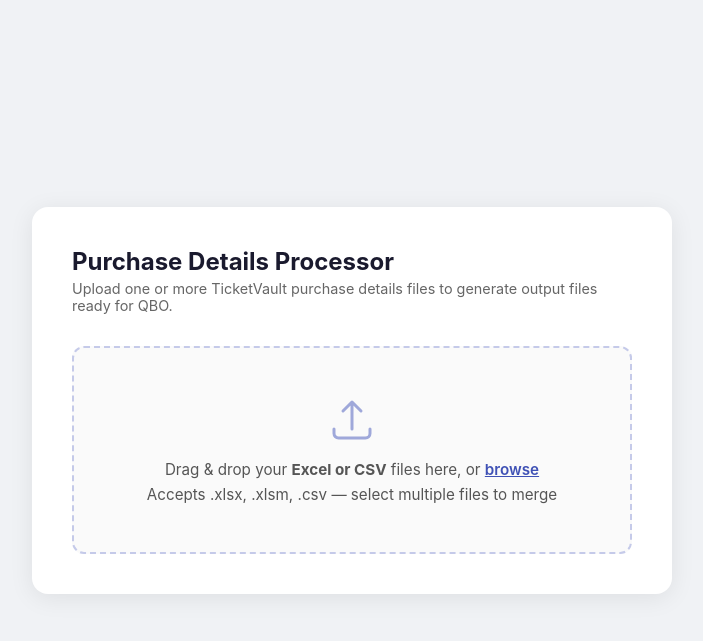
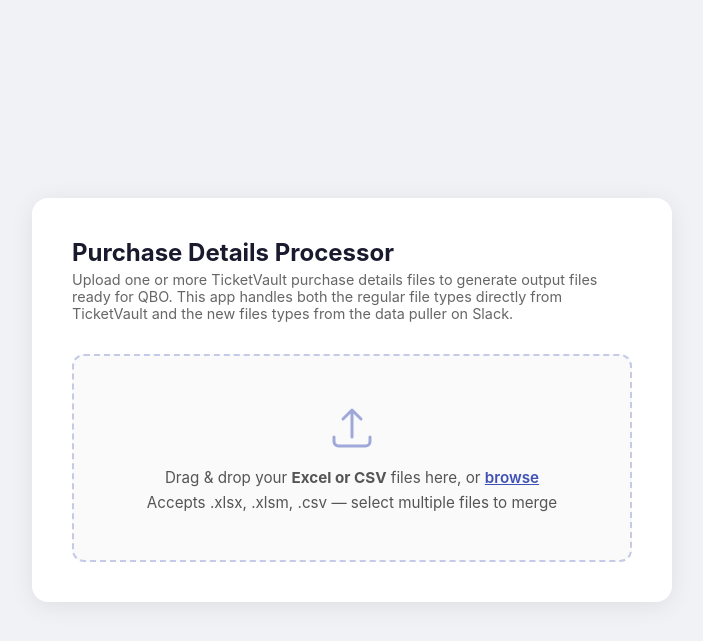
Before and after one commit to ysaccounting/Purchase-Details-Uploads, a Flask app: page / in a window 1280 px wide. Shown: the top 641 px of the page, without its empty margins (288-991 px from the left). Run offline with Flask 3, Linux system fonts and the light colour scheme.

Commit message:
Update index.html

```diff
--- a/templates/index.html
+++ b/templates/index.html
@@ -273,7 +273,7 @@
 <body>
 <div class="card">
   <h1>Purchase Details Processor</h1>
-  <p class="subtitle">Upload one or more TicketVault purchase details files to generate output files ready for QBO.</p>
+  <p class="subtitle">Upload one or more TicketVault purchase details files to generate output files ready for QBO. This app handles both the regular file types directly from TicketVault and the new files types from the data puller on Slack.</p>
 
   <div id="drop-zone">
     <svg xmlns="http://www.w3.org/2000/svg" fill="none" viewBox="0 0 24 24" stroke="currentColor">
```
